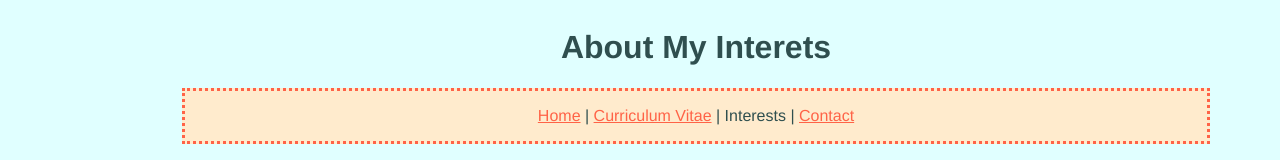
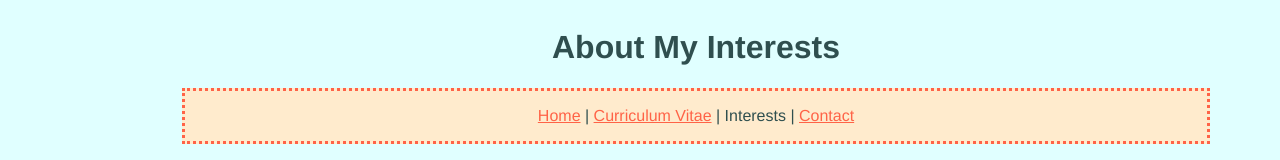
Before and after one commit to sokmena/CS601_TermProjectSokmenAli, a plain HTML site: page interests.html in a window 1280 px wide. Shown: the top 160 px of the page. Drawn offline with Linux system fonts and the light colour scheme.

Commit message:
Commit for testing

```diff
--- a/interests.html
+++ b/interests.html
@@ -10,7 +10,7 @@
 <body>
     <header class="main">
         <a id="top"></a>
-        <h1>About My Interets</h1>
+        <h1>About My Interests</h1>
         <nav>
             <a href=./index.html>Home</a> | <a href=./cv.html>Curriculum Vitae</a> | Interests | <a href=./contact.html>Contact</a>
         </nav>
```
Also changed, not shown: template.html (line endings or trailing spaces), 1 other file.
